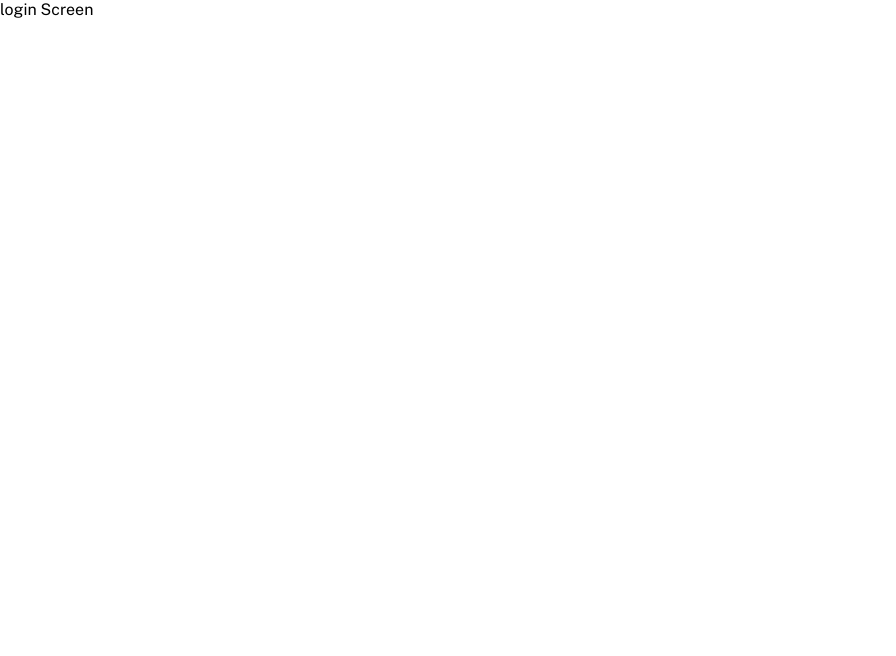
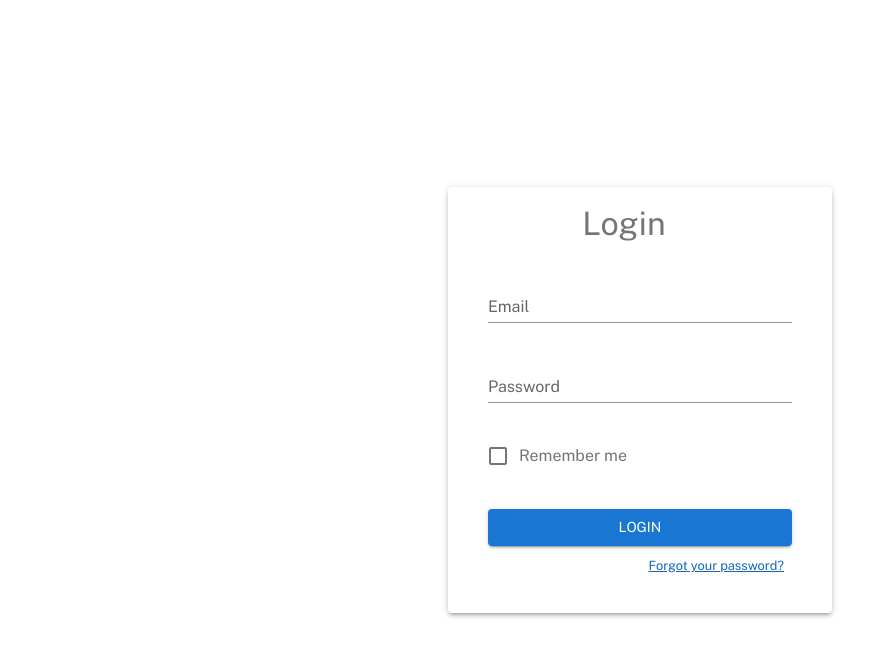
Before and after one commit to alejandroBarraza/login, a React (Create React App) app: page /login in a window 1280 px wide. Shown: the top 656 px of the page, without its empty margins (0-896 px from the left). Built offline with nearby package versions, Linux system fonts and the light colour scheme.

Commit message:
loginScreen html

```diff
--- a/src/screens/LoginScreen.js
+++ b/src/screens/LoginScreen.js
@@ -1,5 +1,151 @@
 import React from 'react'
+import {
+    Grid,
+    Paper,
+    TextField,
+    Box,
+    Button,
+    Typography,
+    Checkbox,
+    FormGroup,
+    FormControlLabel,
+} from '@mui/material'
+import { grey } from '@mui/material/colors'
+import { Link } from 'react-router-dom'
+import { useForm } from 'react-hook-form'
+import { Errorform } from '../componets/utils/Errorform'
+
+const styles = {
+    container: {
+        display: 'flex',
+        justifyContent: 'center',
+        alignItems: 'center',
+        minHeight: '100vh',
+    },
+
+    paper: {
+        width: { xs: '80%', md: '60%', lg: '30%' },
+        margin: 'auto',
+        padding: '40px',
+        pt: 6,
+    },
+    title: {
+        fontSize: '1.5rem',
+        display: 'flex',
+        justifyContent: 'center',
+        alignItems: 'center',
+        textAling: 'start',
+    },
+    hasAccount: {
+        display: 'flex',
+        justifyContent: 'flex-end',
+        pt: 1.5,
+    },
+}
 
 export const LoginScreen = () => {
-    return <div> login Screen </div>
+    const {
+        register,
+        handleSubmit,
+        formState: { errors },
+    } = useForm()
+    const [checked, setChecked] = React.useState(false)
+
+    const handleCheckbox = (event) => {
+        setChecked(event.target.checked)
+    }
+
+    const onSubmit = (data, e) => {
+        e.preventDefault()
+        console.log(data)
+        console.log(e.target)
+        e.target.reset()
+    }
+
+    return (
+        <Box
+            sx={styles.container}
+            component='form'
+            onSubmit={handleSubmit(onSubmit)}
+            autoComplete='off'
+        >
+            <Paper elevation={3} sx={styles.paper}>
+                <Grid container direction={'column'} spacing={4}>
+                    <Box sx={styles.title}>
+                        <Typography variant='h4' color={grey[600]}>
+                            Login
+                        </Typography>
+                    </Box>
+                    <Grid item>
+                        <TextField
+                            label='Email'
+                            id='email'
+                            variant='standard'
+                            fullWidth
+                            {...register('email', {
+                                required: {
+                                    value: true,
+                                    message: 'Email is required',
+                                },
+                                pattern: {
+                                    value: /^(([^<>()[\]\\.,;:\s@"]+(\.[^<>()[\]\\.,;:\s@"]+)*)|(".+"))@((\[[0-9]{1,3}\.[0-9]{1,3}\.[0-9]{1,3}\.[0-9]{1,3}])|(([a-zA-Z\-0-9]+\.)+[a-zA-Z]{2,}))$/,
+                                    message: 'Must be a valid email',
+                                },
+                            })}
+                        />
+                        {errors.email && <Errorform error={errors.email.message} />}
+                    </Grid>
+                    <Grid item>
+                        <TextField
+                            label='Password'
+                            id='password'
+                            variant='standard'
+                            type='password'
+                            fullWidth
+                            {...register('password', {
+                                required: 'You must specify a password',
+                                minLength: {
+                                    value: 6,
+                                    message: 'Password must have at least 6 characters',
+                                },
+                            })}
+                        />
+                    </Grid>
+                    <Grid item>
+                        <FormGroup>
+                            <FormControlLabel
+                                control={
+                                    <Checkbox
+                                        onChange={handleCheckbox}
+                                        checked={checked}
+                                        style={{ color: grey[600] }}
+                                    />
+                                }
+                                label='Remember me'
+                                style={{ color: grey[600] }}
+                            />
+                        </FormGroup>
+                    </Grid>
+                    <Grid item>
+                        <Button type='submit' variant='contained' fullWidth>
+                            Login
+                        </Button>
+                    </Grid>
+                    <Box sx={styles.hasAccount}>
+                        <Link
+                            to={'/forgot-password'}
+                            style={{
+                                padding: '0 .5rem',
+                                color: '#1565c0',
+                                cursor: 'pointer',
+                                fontSize: '0.8rem',
+                            }}
+                        >
+                            Forgot your password?
+                        </Link>
+                    </Box>
+                </Grid>
+            </Paper>
+        </Box>
+    )
 }
```
